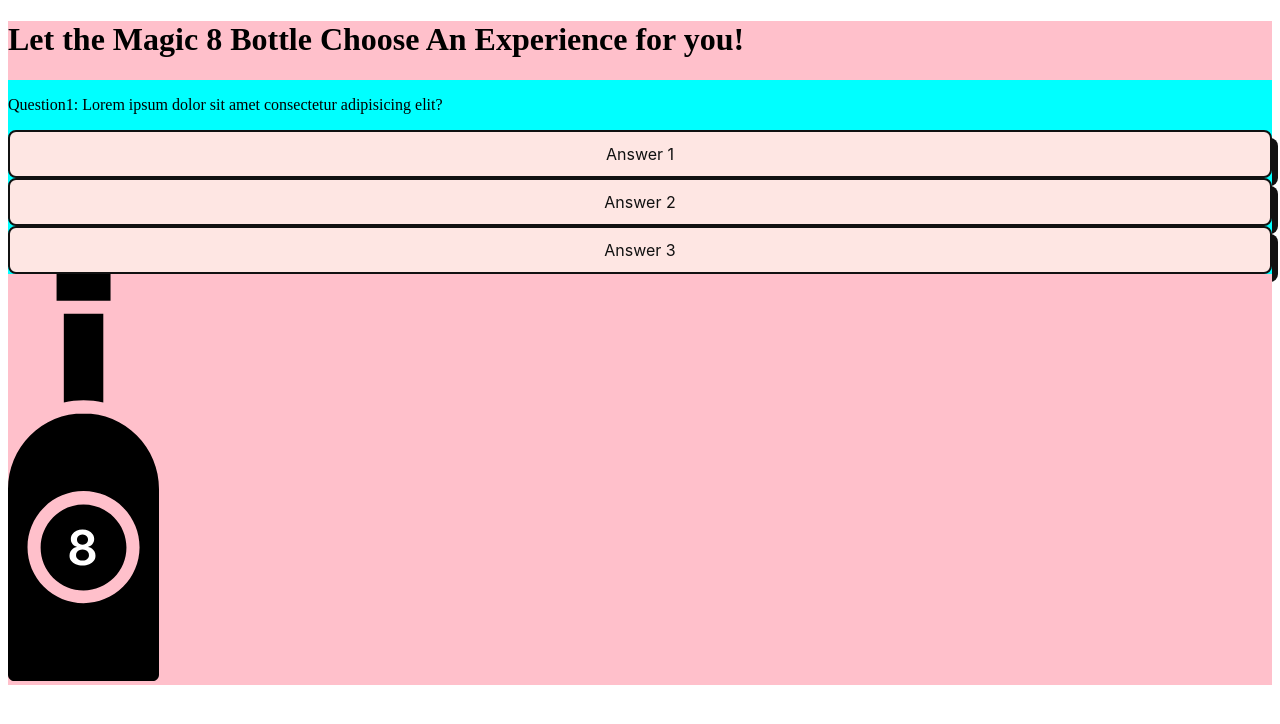
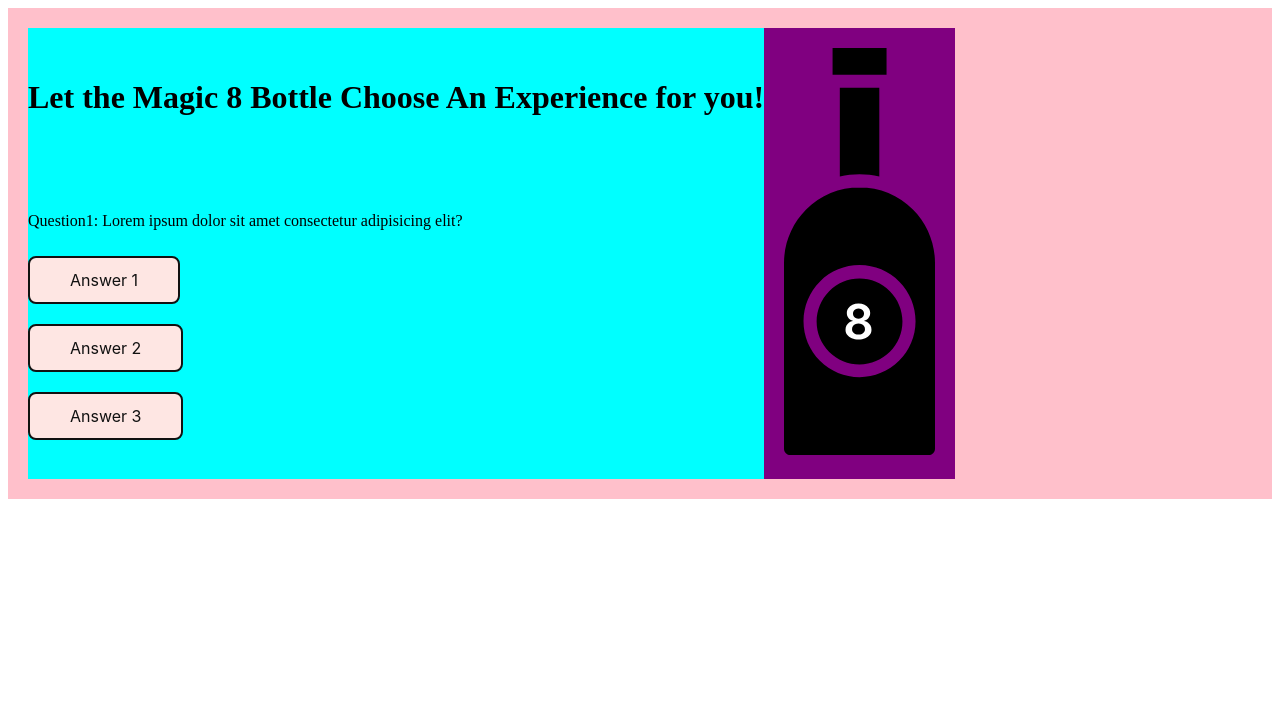
Before and after one commit to nicolemah99/magic-8-bottle, a plain HTML site: page index.html in a window 1280 px wide. Both pictures are taken after a click on the button "Start". Drawn offline with Linux system fonts and the light colour scheme.

Commit message:
Wine bottle shakes

```diff
--- a/index.html
+++ b/index.html
@@ -10,43 +10,47 @@
 </head>
 
 <body>
-            <div id="GameContainer" style="background-color: pink">
-                    <h1 class="heading-2">Let the Magic 8 Bottle Choose An Experience for you!</h1>
-                    <div id="QuestionsBox" style="background-color: aqua">
+            <div id="GameDiv" style="background-color: pink">
+
+                    <div id="QuestionsDiv" style="background-color: aqua">
+                        <h1 class="heading-2">Let the Magic 8 Bottle Choose An Experience for you!</h1>
                         <button id="StartBtn" class="Squareshot" onclick="startGame()">Start</button>
                         <button id="RandBtn" class="Squareshot" onclick="hideBtns()">Random</button>
+                        <button id="StartOverBtn" class="Squareshot" onclick="startOver()">Start Over</button>
                         <div id="Question1" class="Question">
                             <p>Question1: Lorem ipsum dolor sit amet consectetur adipisicing elit?</p>
-                            <div class="Squareshot" onclick="nextQuestion(2)">Answer 1</div>
-                            <div class="Squareshot" onclick="nextQuestion(2)">Answer 2</div>
-                            <div class="Squareshot" onclick="nextQuestion(2)">Answer 3</div>
+                            <button class="Squareshot" onclick="nextQuestion(2)">Answer 1</button>
+                            <button class="Squareshot" onclick="nextQuestion(2)">Answer 2</button>
+                            <button class="Squareshot" onclick="nextQuestion(2)">Answer 3</button>
                         </div>
                         <div id="Question2" class="Question">
                             <p>Question2: Lorem ipsum dolor sit amet consectetur adipisicing elit?</p>
-                            <div class="Squareshot" onclick="nextQuestion(3)">Answer 1</div>
-                            <div class="Squareshot" onclick="nextQuestion(3)">Answer 2</div>
-                            <div class="Squareshot" onclick="nextQuestion(3)">Answer 3</div>
+                            <button class="Squareshot" onclick="nextQuestion(3)">Answer 1</button>
+                            <button class="Squareshot" onclick="nextQuestion(3)">Answer 2</button>
+                            <button class="Squareshot" onclick="nextQuestion(3)">Answer 3</button>
                         </div>
                         <div id="Question3" class="Question">
                             <p>Question3: Lorem ipsum dolor sit amet consectetur adipisicing elit?</p>
-                            <div class="Squareshot" onclick="nextQuestion(4)">Answer 1</div>
-                            <div class="Squareshot" onclick="nextQuestion(4)">Answer 2</div>
-                            <div class="Squareshot" onclick="nextQuestion(4)">Answer 3</div>
+                            <button class="Squareshot" onclick="nextQuestion(4)">Answer 1</button>
+                            <button class="Squareshot" onclick="nextQuestion(4)">Answer 2</button>
+                            <button class="Squareshot" onclick="nextQuestion(4)">Answer 3</button>
                         </div>
                         <div id="Question4" class="Question">
                             <p>Question4: Lorem ipsum dolor sit amet consectetur adipisicing elit?</p>
-                            <div class="Squareshot" onclick="shake()">Answer 1</div>
-                            <div class="Squareshot" onclick="shake()">Answer 2</div>
-                            <div class="Squareshot" onclick="shake()">Answer 3</div>
+                            <button class="Squareshot" onclick="finishGame()">Answer 1</button>
+                            <button class="Squareshot" onclick="finishGame()">Answer 2</button>
+                            <button class="Squareshot" onclick="finishGame()">Answer 3</button>
+                        </div>
+                        <div id="ExperienceDiv"style="background-color: aliceblue;">
+                            <h1 id="Name"></h1>
+                            <h2 id="Telesomm"></h2>
+                            <img id="ExpImg" src="" alt="">
+                            <a id="Experience" class="Squareshot" href="">See More</a>
                         </div>
                     </div>
-                    <a id="Link" href="">
-                        <h1 id="Name"></h1>
-                        <h2 id="Telesomm"></h2>
-                        <img id="ExpImg" src="" alt="">
-                    </a>
-                    <button id="StartOverBtn" class="Squareshot" onclick="startOver()">Start Over</button>
-                <img id="wineBottle" src="https://cdn.jsdelivr.net/gh/nicolemah99/magic-8-bottle/wineBottle.svg" loading="lazy">
+                    <div id = "WineBottleDiv" style="background-color:purple">
+                        <img id="wineBottle" src="https://cdn.jsdelivr.net/gh/nicolemah99/magic-8-bottle/wineBottle.svg" loading="lazy">
+                    </div>
             </div>
 </body>
 
--- a/script.js
+++ b/script.js
@@ -22,13 +22,14 @@
 }
 
 function showExperience(exp){
-    const link = document.getElementById('Link');
+    const expDiv = document.getElementById('ExperienceDiv');
+    const link = document.getElementById('Experience');
     const name = document.getElementById('Name');
     const telesomm = document.getElementById('Telesomm');
     const img = document.getElementById('ExpImg');
     const startOverBtn = document.getElementById('StartOverBtn');
     startOverBtn.style.display = 'block';
-    link.style.display = 'block';
+    expDiv.style.display = 'block';
     link.href = exp['link'];
     name.innerHTML = exp['name'];
     telesomm.innerHTML = exp['telesomm'];
@@ -51,9 +52,11 @@
   }
 
 function startGame() {
+    const wineBottle = document.getElementById("wineBottle");
 	const startButton = document.getElementById("StartBtn");
     const randButton = document.getElementById('RandBtn');
-    const link = document.getElementById('Link');
+    const link = document.getElementById('ExperienceDiv');
+    wineBottle.classList.remove('shake');
 	startButton.style.display = "none";
     randButton.style.display = "none";
     link.style.display = "none";
@@ -78,22 +81,23 @@
 
 function shake(){
     document.getElementById("wineBottle").className = "shake";
-    finishGame();
 }
 function startOver(){
     const startOverBtn = document.getElementById('StartOverBtn');
     const startButton = document.getElementById("StartBtn");
     const randButton = document.getElementById('RandBtn');
-    const link = document.getElementById('Link');
-    link.style.display = "none";
+    const expDiv = document.getElementById('ExperienceDiv');
+    expDiv.style.display = "none";
     startOverBtn.style.display = 'none';
     startButton.style.display = "block";
     randButton.style.display = "block";
 
 }
 function finishGame(){
+    const wineBottle = document.getElementById("wineBottle");
     const lastQuestion = document.getElementById('Question4');
     const startOverBtn = document.getElementById('StartOverBtn');
+    wineBottle.className = "shake";
     lastQuestion.style.display = 'none';
     startOverBtn.style.display = 'block';
     getJSON();
--- a/styles.css
+++ b/styles.css
@@ -3,10 +3,16 @@
     justify-content:center;
     align-content:center;
 }
+#GameDiv{
+  padding: 20px;
+  display: flex;
+}
 .Question {
     display: none;
 }
-
+#Experience{
+  text-decoration: none;
+}
 #StartOverBtn{
   display: none;
 }
@@ -17,12 +23,26 @@
   height: 50%;
 }
 
-#QuestionsBox{
+#QuestionsDiv{
   display: flex;
   flex-direction: column;
+  justify-content: space-around;
+}
+
+#WineBottleDiv{
+  padding: 20px;
+}
+
+#Experience{
+  width: fit-content;
+  justify-content: center;
+  display: none;
 }
 
 /* Button Style from getcssscan.com by Squareshot */
+button{
+  width:fit-content;
+}
 
 .Squareshot {
   align-items: center;
@@ -46,6 +66,8 @@
   user-select: none;
   -webkit-user-select: none;
   touch-action: manipulation;
+  margin-top: 10px;
+  margin-bottom: 10px;
 }
 
 .Squareshot:after {
```
